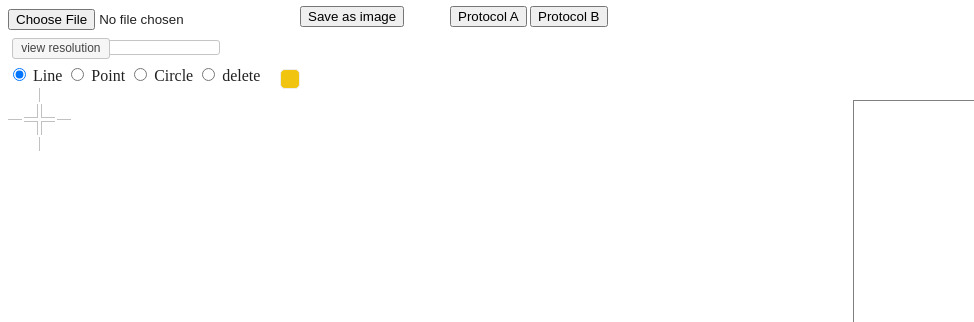
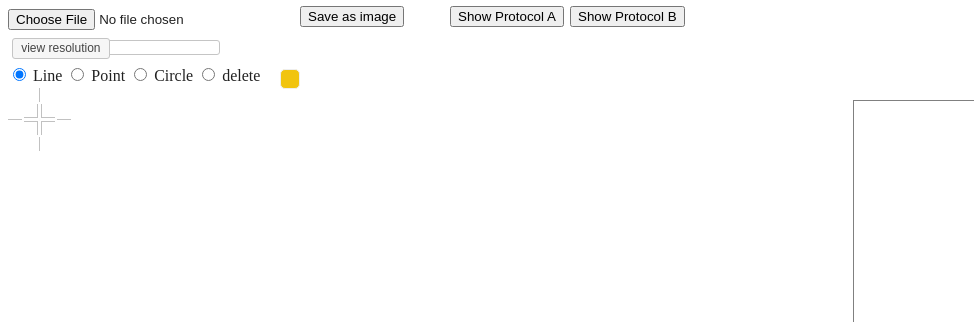
Before and after one commit to dodydharma/angle-estimator, a website: page index.html in a window 1280 px wide. Shown: the top 322 px of the page, without its empty margins (0-974 px from the left). Drawn offline with nearby package versions, Linux system fonts and the light colour scheme.

Commit message:
updated button

```diff
--- a/css/style.css
+++ b/css/style.css
@@ -309,5 +309,5 @@ textarea {
 #buttons3 {
   position: absolute;
   top: 5px;
-  left: 530px;
+  left: 570px;
 }
--- a/index.html
+++ b/index.html
@@ -59,8 +59,8 @@
         <label><input type="radio" name="drawmode" value="delete" /> delete</label>
 <!--        <input type="submit" value="&#9100; undo" id="undo" style="margin-left: 50px">-->
         <div id="buttons"><button id="save">Save as image</button></div>
-        <div id="buttons2"><button id="showProtocolA">Protocol A</button></div>
-        <div id="buttons3"><button id="showProtocolB">Protocol B</button></div>
+        <div id="buttons2"><button id="showProtocolA">Show Protocol A</button></div>
+        <div id="buttons3"><button id="showProtocolB">Show Protocol B</button></div>
 
       </fieldset>
     </form>
```
